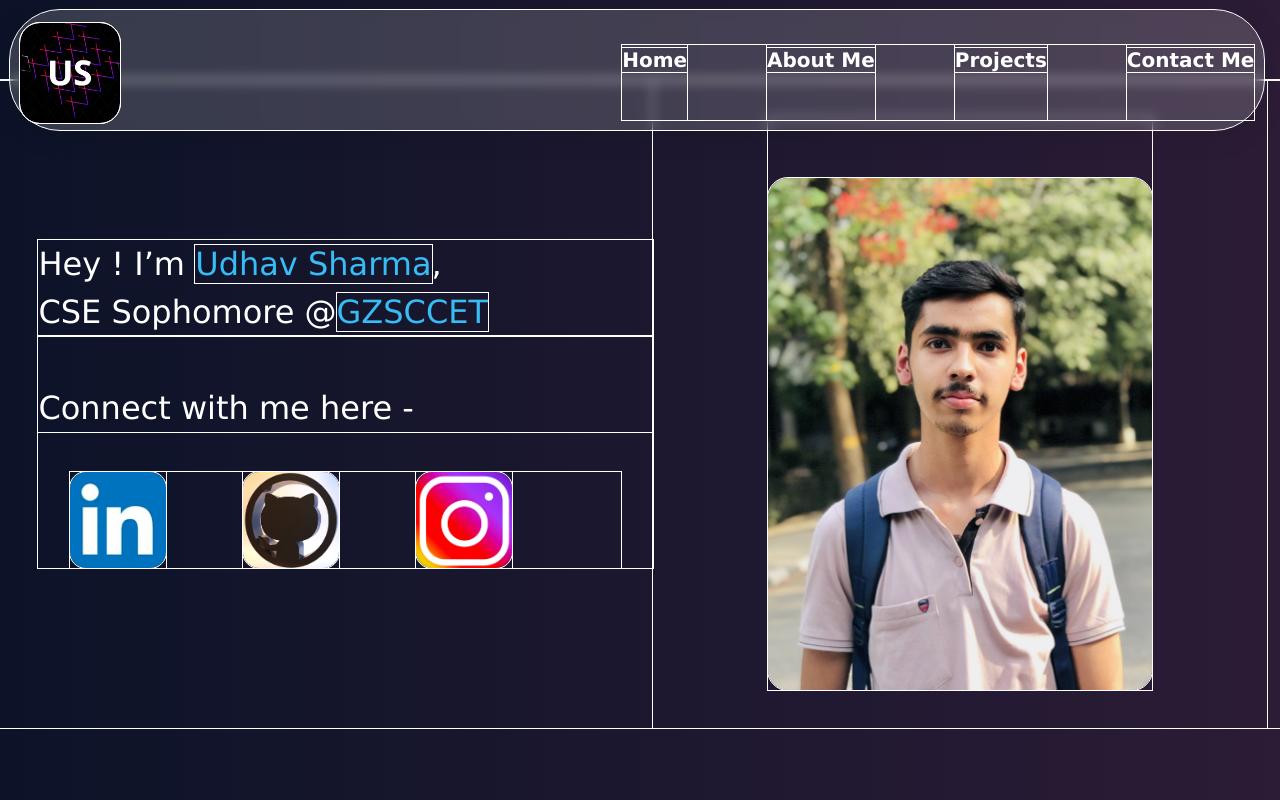
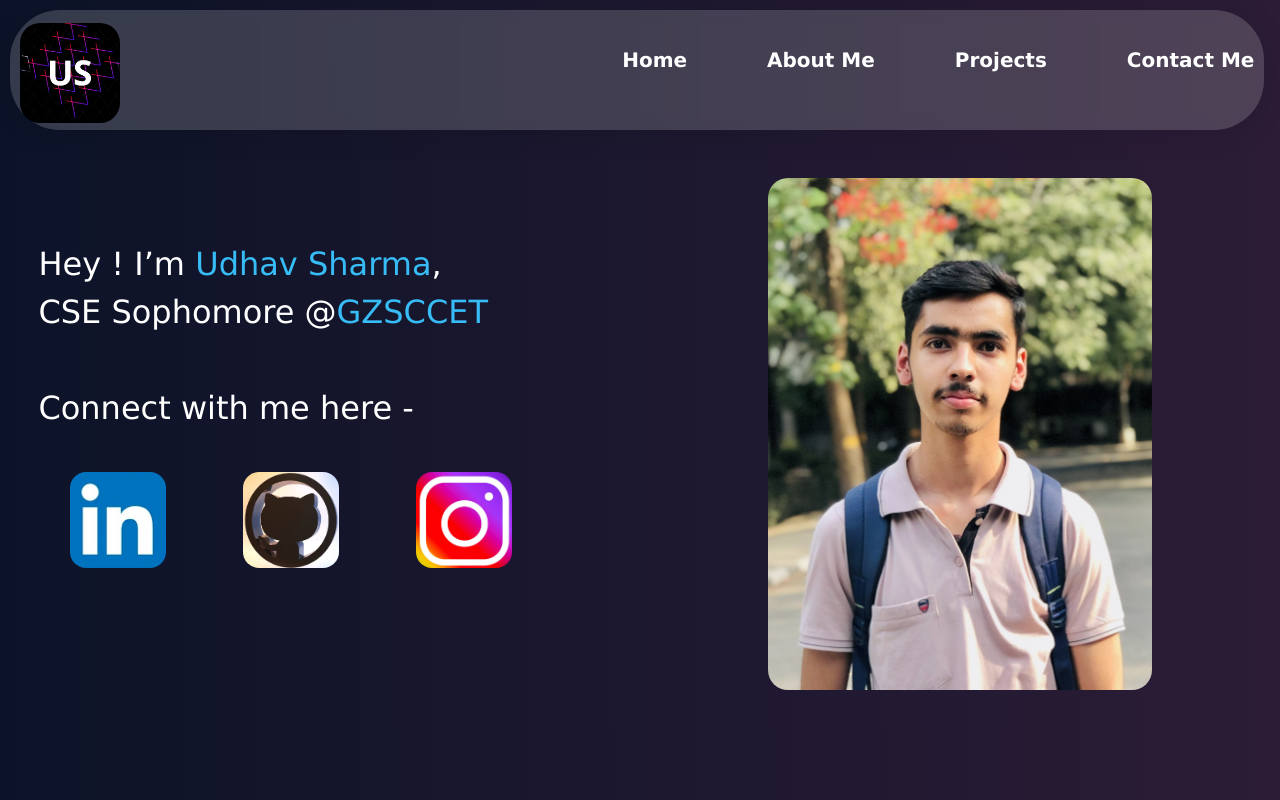
Before and after one commit to UdhavSharma2004/MyPortFolio-React, a React (Create React App) app: page / in a window 1280 px wide. Built offline with nearby package versions, Linux system fonts and the light colour scheme.

Commit message:
outlines removed

```diff
--- a/src/App.css
+++ b/src/App.css
@@ -1,5 +1,5 @@
 *{
-  outline:solid 1px white;
+  /* outline:solid 1px white; */
   font-family: 'Lucida Sans', 'Lucida Sans Regular', 'Lucida Grande', 'Lucida Sans Unicode', Geneva, Verdana, sans-serif;
   line-height: auto;
 }
```
